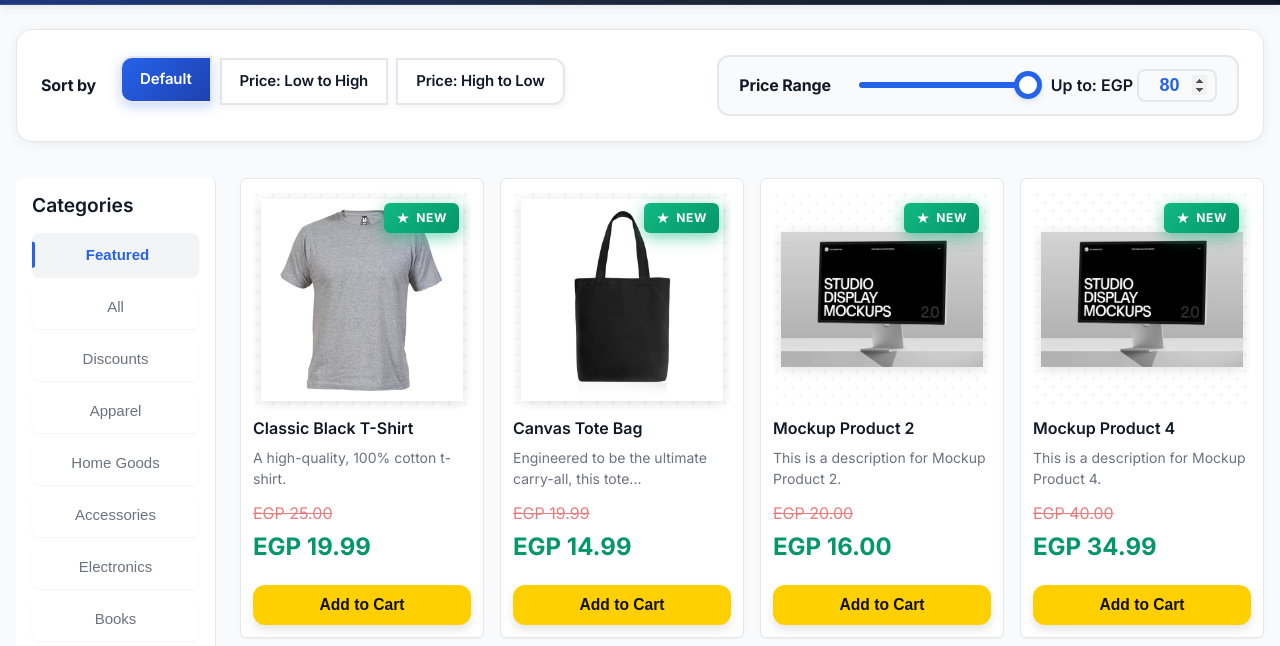
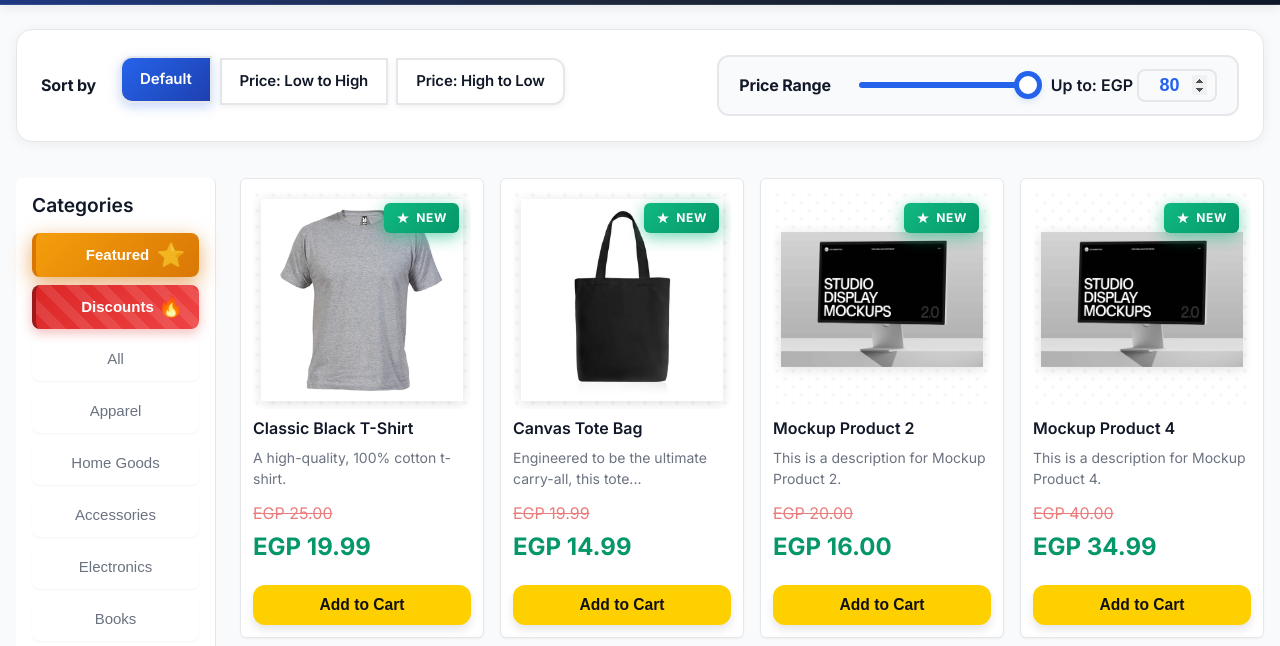
Before and after one commit to aboayman-oss/Sakr-Store, a plain HTML site: page index.html in a window 1280 px wide. Shown: the part 80-726 px from the top of the page. Drawn offline with nearby package versions, Linux system fonts and the light colour scheme.

Commit message:
Add special styling for Featured and Discounts categories in the category list

```diff
--- a/css/style.css
+++ b/css/style.css
@@ -1785,6 +1785,142 @@ nav a:hover {
 #category-list button:focus {
   outline: 2px solid var(--primary-color);
   outline-offset: 2px;
+}
+
+/* Special styling for Featured category */
+#category-list button[data-category="Featured"] {
+  background: linear-gradient(135deg, #fbbf24 0%, #f59e0b 100%);
+  color: #78350f;
+  font-weight: 700;
+  padding-left: 1rem;
+  border-left: 4px solid #d97706;
+  box-shadow: 0 4px 12px rgba(251, 191, 36, 0.3);
+  position: relative;
+  overflow: hidden;
+}
+
+#category-list button[data-category="Featured"]::before {
+  background: linear-gradient(90deg, transparent, rgba(255, 255, 255, 0.4), transparent);
+  width: 100%;
+  height: 100%;
+  top: 0;
+  left: -100%;
+  transform: none;
+  border-radius: 0;
+  animation: shimmer 3s infinite;
+}
+
+@keyframes shimmer {
+  0% {
+    left: -100%;
+  }
+  50%, 100% {
+    left: 100%;
+  }
+}
+
+#category-list button[data-category="Featured"]::after {
+  content: '⭐';
+  position: absolute;
+  right: 1rem;
+  top: 50%;
+  transform: translateY(-50%);
+  font-size: 1.2rem;
+  animation: sparkle 2s ease-in-out infinite;
+}
+
+@keyframes sparkle {
+  0%, 100% {
+    opacity: 1;
+    transform: translateY(-50%) scale(1);
+  }
+  50% {
+    opacity: 0.6;
+    transform: translateY(-50%) scale(1.2);
+  }
+}
+
+#category-list button[data-category="Featured"]:hover {
+  background: linear-gradient(135deg, #fcd34d 0%, #fbbf24 100%);
+  box-shadow: 0 6px 16px rgba(251, 191, 36, 0.5);
+  transform: translateX(4px);
+  padding-left: 1.5rem;
+}
+
+#category-list button[data-category="Featured"].active {
+  background: linear-gradient(135deg, #f59e0b 0%, #d97706 100%);
+  color: #ffffff;
+  box-shadow: 0 6px 20px rgba(217, 119, 6, 0.6);
+}
+
+/* Special styling for Discounts category */
+#category-list button[data-category="Discounts"] {
+  background: linear-gradient(135deg, #dc2626 0%, #ef4444 100%);
+  color: #ffffff;
+  font-weight: 700;
+  padding-left: 1rem;
+  border-left: 4px solid #991b1b;
+  box-shadow: 0 4px 12px rgba(220, 38, 38, 0.3);
+  position: relative;
+  overflow: hidden;
+}
+
+#category-list button[data-category="Discounts"]::before {
+  background: repeating-linear-gradient(
+    45deg,
+    transparent,
+    transparent 10px,
+    rgba(255, 255, 255, 0.1) 10px,
+    rgba(255, 255, 255, 0.1) 20px
+  );
+  width: 200%;
+  height: 200%;
+  top: -50%;
+  left: -100%;
+  transform: none;
+  border-radius: 0;
+  animation: slide 8s linear infinite;
+}
+
+@keyframes slide {
+  0% {
+    left: -100%;
+  }
+  100% {
+    left: 0%;
+  }
+}
+
+#category-list button[data-category="Discounts"]::after {
+  content: '🔥';
+  position: absolute;
+  right: 1rem;
+  top: 50%;
+  transform: translateY(-50%);
+  font-size: 1.2rem;
+  animation: flame 1.5s ease-in-out infinite;
+}
+
+@keyframes flame {
+  0%, 100% {
+    transform: translateY(-50%) scale(1);
+  }
+  50% {
+    transform: translateY(-55%) scale(1.1);
+  }
+}
+
+#category-list button[data-category="Discounts"]:hover {
+  background: linear-gradient(135deg, #ef4444 0%, #f87171 100%);
+  box-shadow: 0 6px 16px rgba(239, 68, 68, 0.5);
+  transform: translateX(4px);
+  padding-left: 1.5rem;
+}
+
+#category-list button[data-category="Discounts"].active {
+  background: linear-gradient(135deg, #991b1b 0%, #dc2626 100%);
+  box-shadow: 0 6px 20px rgba(153, 27, 27, 0.6);
+  border-left-color: #7f1d1d;
 }
 
 /* Theme Toggle Button */
--- a/js/app.js
+++ b/js/app.js
@@ -646,8 +646,8 @@ async function initMainPage() {
       await fetchProducts(); // Populate the global 'products' array
 
       // Populate categories sidebar
-      // Build categories: Featured (for new products), All, Discounts, then the rest
-      const categories = ['Featured', 'All', 'Discounts'];
+      // Build categories: Featured, Discounts, All, then the rest
+      const categories = ['Featured', 'Discounts', 'All'];
       const categorySet = new Set();
       products.forEach(p => {
         if (p.category) {
```
